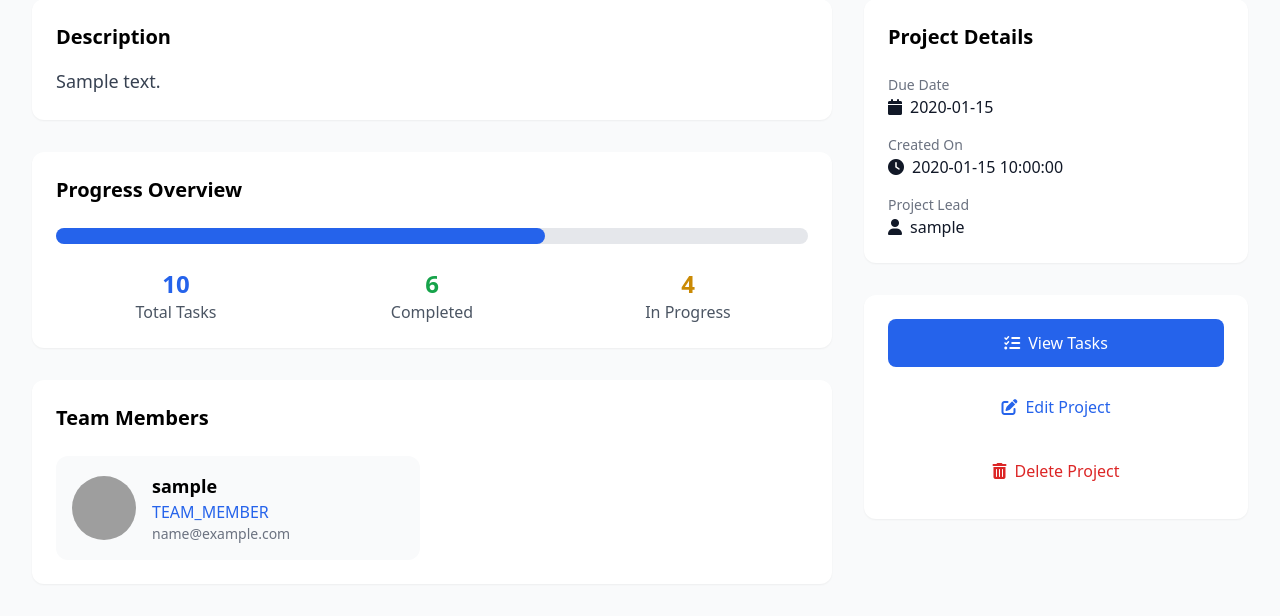
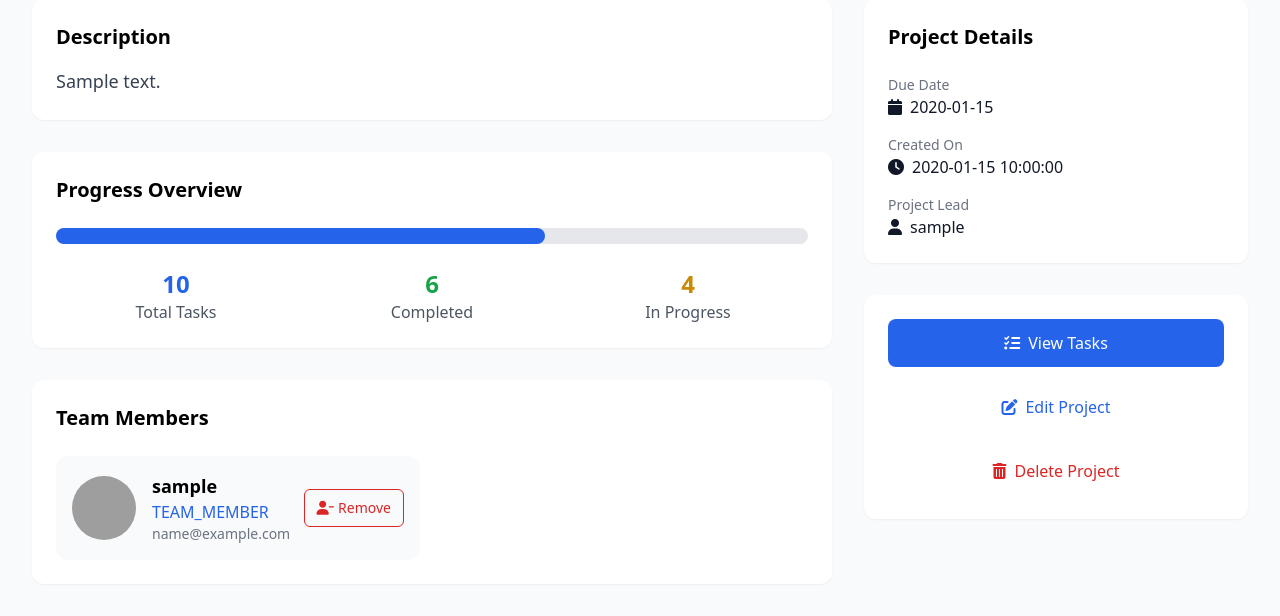
Before and after one commit to Youcode-Classe-E-2024-2025/Anouar_elbarry-projet, a PHP site: page /view/components/project_details.php?project_id=1 in a window 1280 px wide. Shown: the part 217-833 px from the top of the page. Run offline with PHP 8.4, Linux system fonts and the light colour scheme; the visitor is signed in with stand-in values (Sample User, id 1); tables that the repository leaves empty hold one stand-in row (values such as "Sample post"); some libraries are stand-ins or nearby versions; grey boxes are pictures that could not be loaded.

Commit message:
add sweet alerts

```diff
--- a/view/components/project_details.php
+++ b/view/components/project_details.php
@@ -5,6 +5,7 @@ $user = new User($_SESSION['username'], $_SESSION['email']);
 $user->setId($_SESSION['userid']);
 if($_SERVER['REQUEST_METHOD'] === 'GET') {
     $project_id  = $_GET['project_id'] ;
+    // $_SESSION['project_id']  = $project_id;
 }
 $project = $user->getProjectById($project_id);
 $projectMembers = $user->getProjectMembers($project_id);
@@ -19,6 +20,30 @@ $projectMembers = $user->getProjectMembers($project_id);
     <link rel="stylesheet" href="https://cdnjs.cloudflare.com/ajax/libs/font-awesome/6.0.0/css/all.min.css">
 </head>
 <body class="bg-gray-50">
+        <!-- Success/Error Messages -->
+        <?php if(isset($_SESSION["success"])): ?>
+    <div id="successAlert" class="fixed top-4 right-4 bg-green-100 border border-green-400 text-green-700 px-4 py-3 rounded z-50">
+        <div class="flex items-center">
+            <i class="fas fa-check-circle mr-2"></i>
+            <span><?php echo $_SESSION["successD"]; ?></span>
+            <button onclick="this.parentElement.parentElement.style.display='none'" class="ml-4">
+                <i class="fas fa-times"></i>
+            </button>
+        </div>
+    </div>
+    <?php unset($_SESSION["successD"]); endif; ?>
+
+    <?php if(isset($_SESSION["errorD"])): ?>
+    <div id="errorAlert" class="fixed top-4 right-4 bg-red-100 border border-red-400 text-red-700 px-4 py-3 rounded z-50">
+        <div class="flex items-center">
+            <i class="fas fa-exclamation-circle mr-2"></i>
+            <span><?php echo $_SESSION["errorD"]; ?></span>
+            <button onclick="this.parentElement.parentElement.style.display='none'" class="ml-4">
+                <i class="fas fa-times"></i>
+            </button>
+        </div>
+    </div>
+    <?php unset($_SESSION["error"]); endif; ?>
     <div class="min-h-screen">
         <!-- Navigation Bar -->
         <nav class="bg-white shadow-sm">
@@ -84,7 +109,8 @@ $projectMembers = $user->getProjectMembers($project_id);
                         <div class="grid grid-cols-1 md:grid-cols-2 gap-6">
                             <!-- Team Member Cards -->
                              <?php foreach( $projectMembers as $projectMember ): ?>
-                            <div class="flex items-center space-x-4 p-4 bg-gray-50 rounded-xl">
+                            <div class="flex items-center justify-between p-4 bg-gray-50 rounded-xl">
+                                <div class="flex items-center space-x-4">
                                     <img src="https://ui-avatars.com/api/?name=<?= $projectMember["username"] ?>&size=64"
                                          alt="John Doe"
                                          class="w-16 h-16 rounded-full">
@@ -93,6 +119,11 @@ $projectMembers = $user->getProjectMembers($project_id);
                                         <div class="text-blue-600"><?= $projectMember["role"] ?></div>
                                         <div class="text-gray-500 text-sm"><?= $projectMember["email"] ?></div>
                                     </div>
+                                </div>
+                                <a href="./../../controller/project.controller.php?action=delet_member&member_id=<?= $projectMember["id"] ?>&project_id=<?= $project_id ?>" class="inline-flex items-center px-3 py-2 text-sm font-medium text-red-600 hover:text-white border border-red-600 hover:bg-red-600 rounded-md transition-colors duration-300">
+                                    <i class="fas fa-user-minus mr-1"></i>
+                                    Remove
+                                </a>
                             </div>
                             <?php endforeach ?>
                         </div>
@@ -138,9 +169,9 @@ $projectMembers = $user->getProjectMembers($project_id);
                             <button class="flex items-center justify-center w-full px-6 py-3 text-blue-600 hover:bg-blue-50 rounded-lg transition-colors duration-200">
                                 <i class="fas fa-edit mr-2"></i>Edit Project
                             </button>
-                            <button class="flex items-center justify-center w-full px-6 py-3 text-red-600 hover:bg-red-50 rounded-lg transition-colors duration-200">
+                            <a href="./../../controller/project.controller.php?action=delet&project_id=<?= $project_id ?>" class="flex items-center justify-center w-full px-6 py-3 text-red-600 hover:bg-red-50 rounded-lg transition-colors duration-200">
                                 <i class="fas fa-trash-alt mr-2"></i>Delete Project
-                            </button>
+                            </a>
                         </div>
                     </div>
                 </div>
```
Lines whose indentation alone changed are shown as unchanged.
